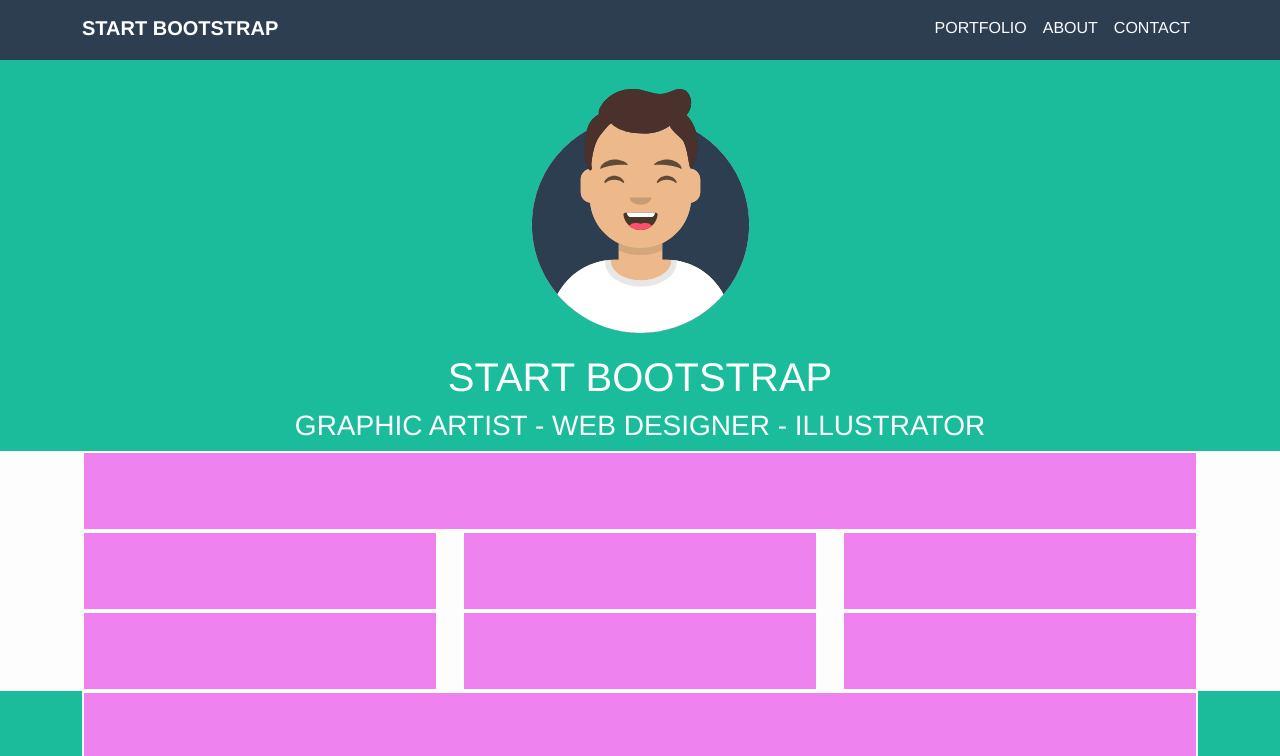
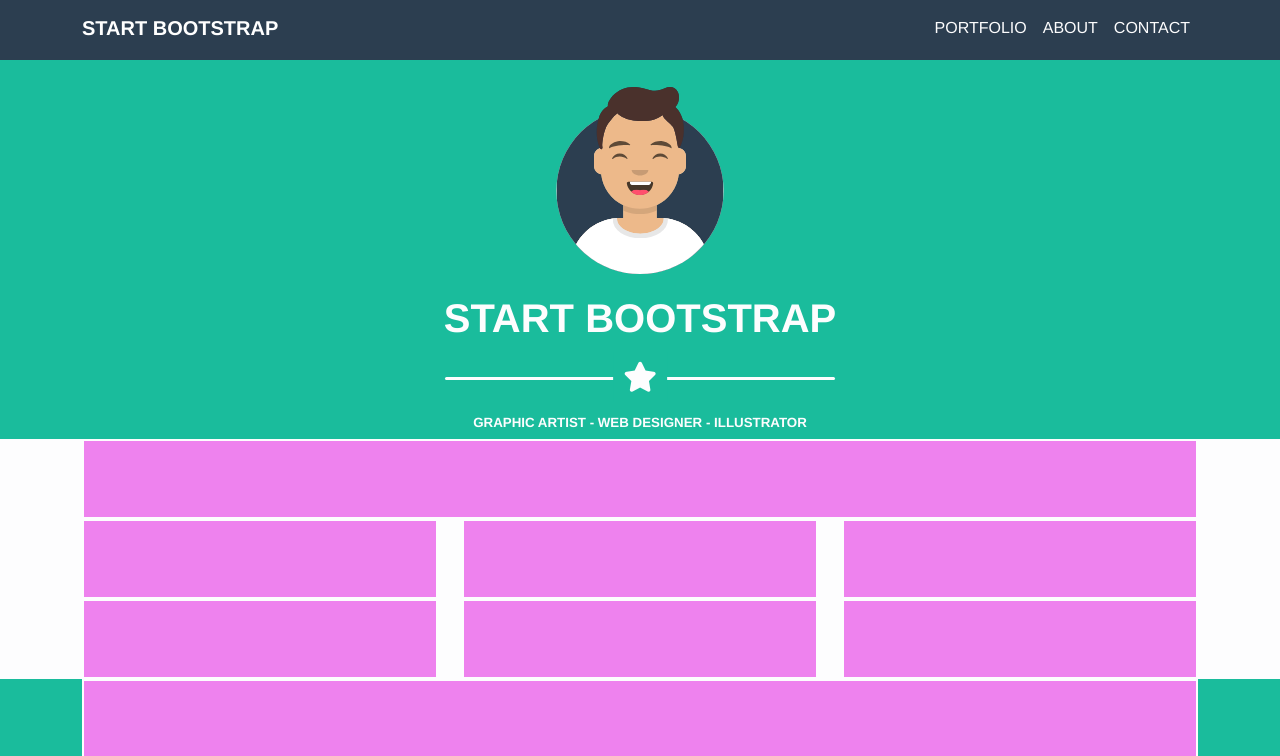
Before and after one commit to ginevrabotrugno/html-css-bootstrap-freelancer, a plain HTML site: page index.html in a window 1280 px wide. Shown: the top 756 px of the page. Drawn offline with nearby package versions, Linux system fonts and the light colour scheme.

Commit message:
add jumbotron

```diff
--- a/css/style.css
+++ b/css/style.css
@@ -77,6 +77,50 @@ a {
 }
 
 #jumbotron img {
-    max-width: 25%;
+    max-width: 60%;
     padding: 20px;
 }
+
+@media screen and (min-width: 768px) {
+
+    #jumbotron img {
+        max-width: 30%;
+    }
+
+}
+
+@media screen and (min-width: 992px) {
+
+    #jumbotron img {
+        max-width: 20%;
+    }
+
+}
+
+#jumbotron h1 {
+    font-weight: 700;
+}
+
+.star {
+    width: 35%;
+    height: 3px;
+    margin: 35px auto;
+    background-color: var(--white);
+    position: relative;
+    border-radius: 50px;
+}
+
+.star i {
+    position: absolute;
+    top: 0;
+    left: 50%;
+    transform: translate(-50%, -50%);
+    padding: 10px;
+    background-color: var(--green);
+    font-size: 30px;
+}
+
+#jumbotron h5 {
+    font-weight: 600;
+    font-size: smaller;
+}
--- a/index.html
+++ b/index.html
@@ -8,7 +8,7 @@
     <link href="https://cdn.jsdelivr.net/npm/bootstrap@5.2.3/dist/css/bootstrap.min.css" rel="stylesheet" integrity="sha384-rbsA2VBKQhggwzxH7pPCaAqO46MgnOM80zW1RWuH61DGLwZJEdK2Kadq2F9CUG65" crossorigin="anonymous">
 
     <!-- font awesome -->
-    <link rel="stylesheet" href="https://cdnjs.cloudflare.com/ajax/libs/font-awesome/6.5.2/css/all.min.css" integrity="sha512-SnH5WK+bZxgPHs44uWIX+LLJAJ9/2PkPKZ5QiAj6Ta86w+fsb2TkcmfRyVX3pBnMFcV7oQPJkl9QevSCWr3W6A==" crossorigin="anonymous" referrerpolicy="no-referrer" />
+    <link rel="stylesheet" href="https://cdnjs.cloudflare.com/ajax/libs/font-awesome/6.5.2/css/all.min.css" integrity="sha512-SnH5WK+bZxgPHs44uWIX+LLJAJ9/2PkPKZ5QiAj6Ta86w+fsb2TkcmfRyVX3pBnMFcV7oQPJkl9QevSCWr3W6A==" crossorigin="anonymous" referrerpolicy="no-referrer">
 
     <link rel="stylesheet" href="css/style.css">
     <title>Bootstrap Freelancer</title>
@@ -61,11 +61,19 @@
 
                     <div class="col-12">
 
-                        <img src="img/avatar.svg" alt="avatar">
+                        <div class="text-center">
+                            <img src="img/avatar.svg" alt="avatar">
+                        </div>
 
-                        <h1>START BOOTSTRAP</h1>
+                        <h1 class="title">START BOOTSTRAP</h1>
 
-                        <h3>GRAPHIC ARTIST - WEB DESIGNER - ILLUSTRATOR</h3>
+                        <div class="star">
+
+                            <i class="fa-solid fa-star"></i>
+
+                        </div>
+
+                        <h5>GRAPHIC ARTIST - WEB DESIGNER - ILLUSTRATOR</h5>
 
                     </div>
 
```
